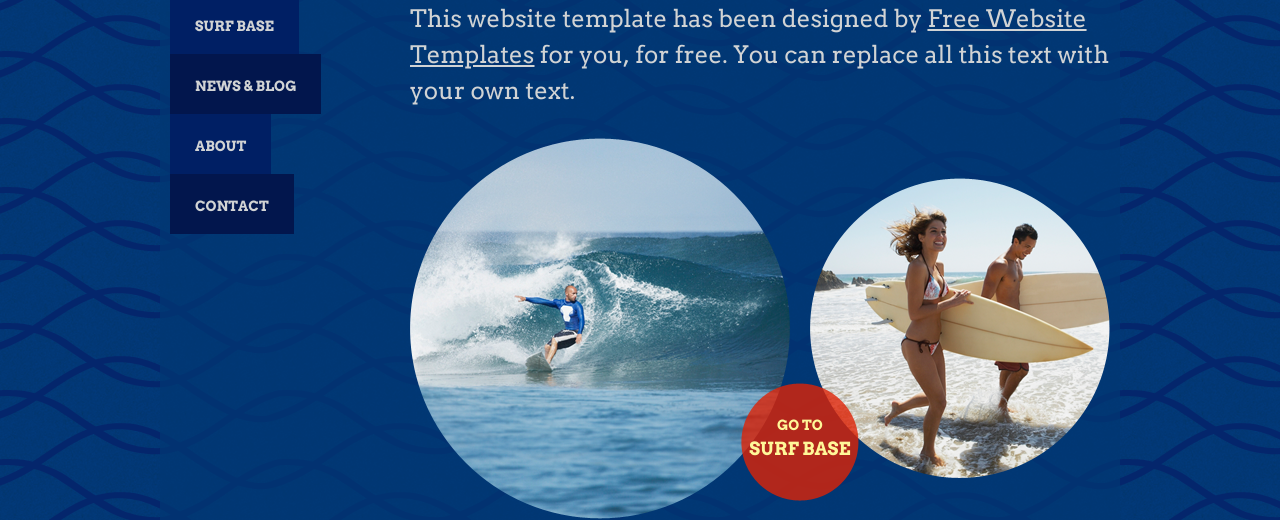
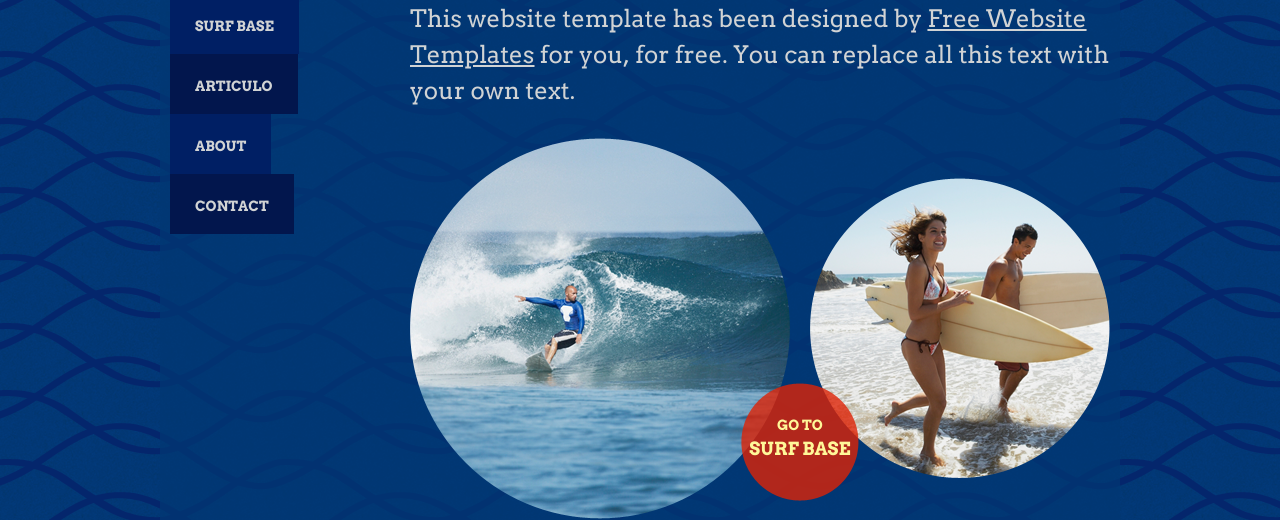
Before and after one commit to gustavosf47/ProyectoGIT, a plain HTML site: page index.html in a window 1280 px wide. Shown: the part 299-819 px from the top of the page. Drawn offline with Linux system fonts and the light colour scheme.

Commit message:
Modificado enlaces a articulo.html

```diff
--- a/index.html
+++ b/index.html
@@ -22,7 +22,7 @@
 					<a href="ejemplo.html" class="link2">Surf Base</a>
 				</li>
 				<li>
-					<a href="newsblog.html" class="link1">News &amp; Blog</a>
+					<a href="articulo.html" class="link1">Articulo</a>
 				</li>
 				<li>
 					<a href="about.html" class="link2">About</a>
```
